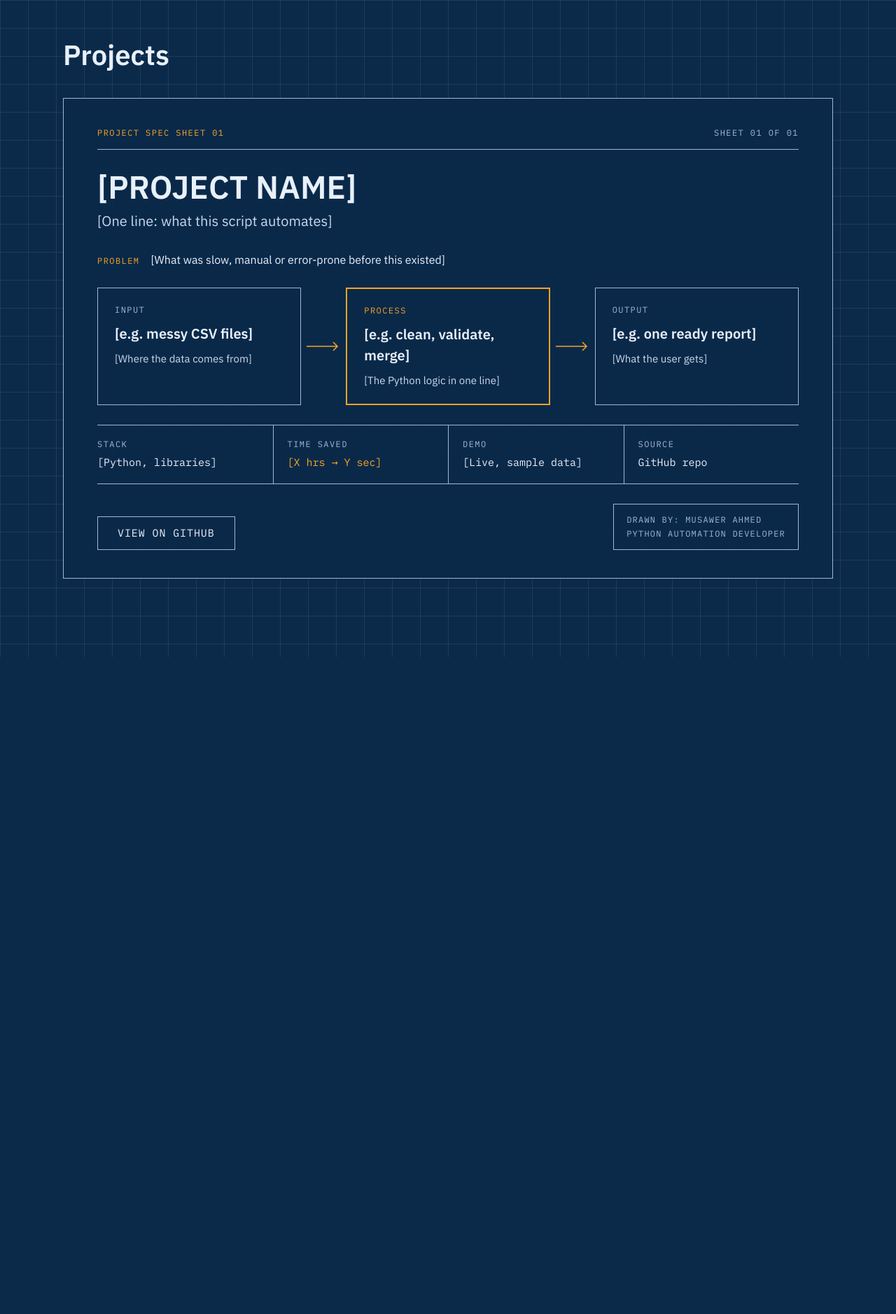
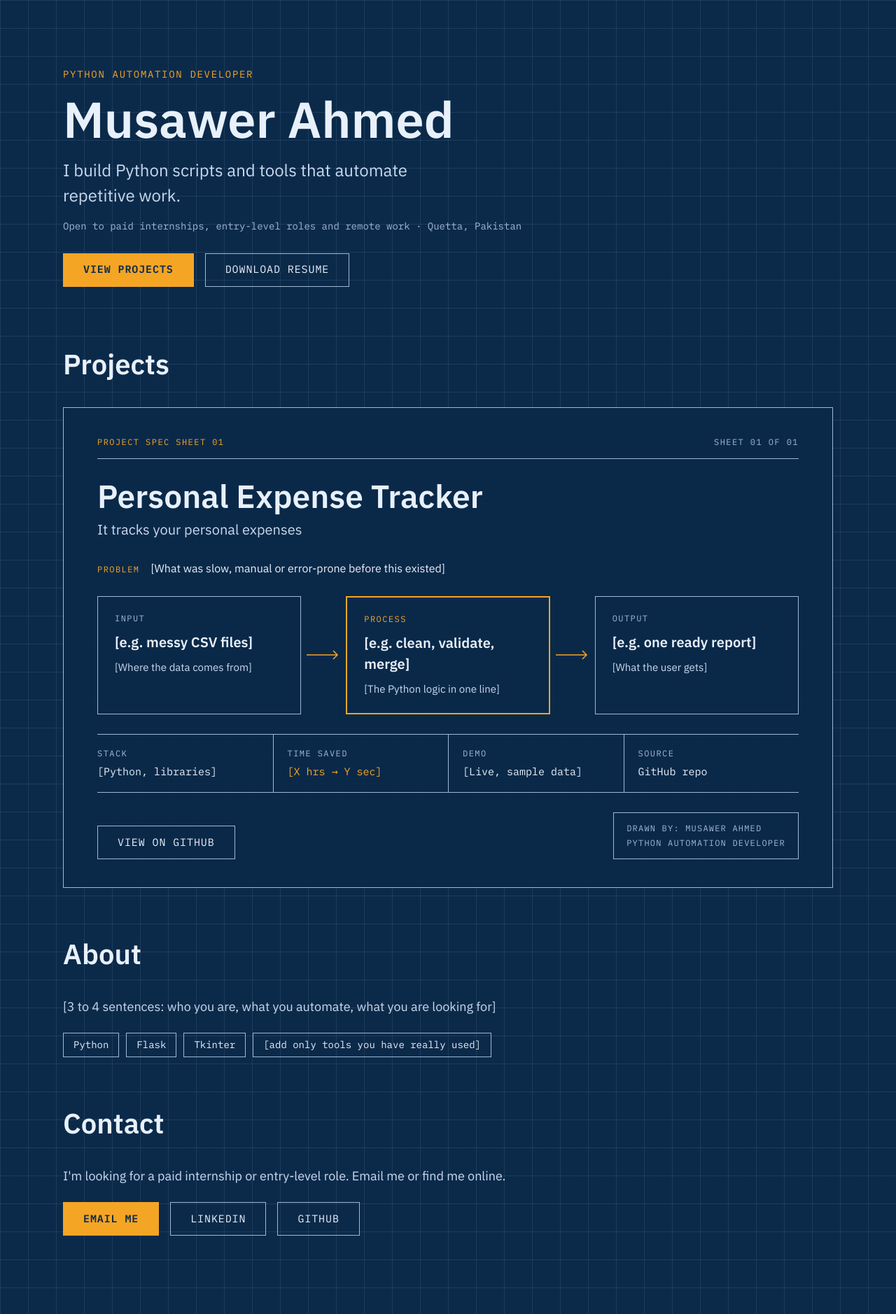
Before and after one commit to Musawer49/Portfolio-Website, a Flask app: page / in a window 1280 px wide. Shown: the whole page at 70% size. Before the commit the page ends 939 px from the top, so only its background shows below. Run offline with Flask 3, Linux system fonts and the light colour scheme.

Commit message:
Add email, linkedin, github, and download resume option

```diff
--- a/app.py
+++ b/app.py
@@ -6,8 +6,8 @@ app = Flask(__name__)
 PROJECTS = [
     {
         "slug": "project-one",
-        "name": "[PROJECT NAME]",
-        "tagline": "[One line: what this script automates]",
+        "name": "Personal Expense Tracker",
+        "tagline": "It tracks your personal expenses",
         "problem": "[What was slow, manual or error-prone before this existed]",
         "input": {"title": "[e.g. messy CSV files]", "note": "[Where the data comes from]"},
         "process": {"title": "[e.g. clean, validate, merge]", "note": "[The Python logic in one line]"},
--- a/requirements.txt
+++ b/requirements.txt
@@ -0,0 +1 @@
+flask
--- a/static/css/spec-sheet.css
+++ b/static/css/spec-sheet.css
@@ -174,7 +174,6 @@ main { padding: 48px 20px; }
   outline: 3px solid var(--bp-ink);
   outline-offset: 3px;
 }
-
 .spec__titleblock {
   padding: 12px 18px;
   border: 1px solid var(--bp-dim);
@@ -185,7 +184,6 @@ main { padding: 48px 20px; }
   color: var(--bp-dim);
   line-height: 1.7;
 }
-
 /* Tablet and phone */
 @media (max-width: 820px) {
   .spec__flow { grid-template-columns: 1fr; }
@@ -195,3 +193,79 @@ main { padding: 48px 20px; }
   .spec__facts > div:nth-child(n + 3) { border-top: 1px solid var(--bp-dim); }
   .spec__problem { flex-direction: column; gap: 6px; }
 }
+/* Hero */
+html { scroll-behavior: smooth; }
+.page-title { scroll-margin-top: 24px; }
+
+.hero {
+  max-width: 1100px;
+  margin: 0 auto 80px;
+  padding-top: 48px;
+  display: flex;
+  flex-direction: column;
+  gap: 16px;
+}
+.hero__eyebrow {
+  margin: 0;
+  font-family: var(--font-mono);
+  font-size: 0.875rem;
+  letter-spacing: 0.12em;
+  text-transform: uppercase;
+  color: var(--bp-accent);
+}
+.hero__name {
+  margin: 0;
+  font-size: clamp(2.5rem, 7vw, 4.5rem);
+  font-weight: 600;
+  line-height: 1.05;
+}
+.hero__pitch {
+  margin: 0;
+  max-width: 36rem;
+  font-size: clamp(1.125rem, 2.5vw, 1.5rem);
+  color: var(--bp-soft);
+}
+.hero__status {
+  margin: 0;
+  font-family: var(--font-mono);
+  font-size: 0.875rem;
+  color: var(--bp-dim);
+}
+.hero__buttons {
+  display: flex;
+  flex-wrap: wrap;
+  gap: 16px;
+  margin-top: 12px;
+}
+/* About and Contact */
+.about,
+.contact {
+  max-width: 1100px;
+  margin: 0 auto 64px;
+}
+.about__text {
+  margin: 0 0 24px;
+  max-width: 40rem;
+  font-size: 1.125rem;
+  color: var(--bp-soft);
+}
+.about__skills {
+  margin: 0;
+  padding: 0;
+  list-style: none;
+  display: flex;
+  flex-wrap: wrap;
+  gap: 10px;
+}
+.about__skills li {
+  padding: 6px 14px;
+  border: 1px solid var(--bp-dim);
+  font-family: var(--font-mono);
+  font-size: 0.875rem;
+  color: var(--bp-ink);
+}
+.contact__links {
+  display: flex;
+  flex-wrap: wrap;
+  gap: 16px;
+}
--- a/templates/index.html
+++ b/templates/index.html
@@ -2,8 +2,39 @@
 {% from "_spec_sheet.html" import spec_sheet %}
 
 {% block content %}
-<h1 class="page-title">Projects</h1>
+<section class="hero">
+  <p class="hero__eyebrow">Python automation developer</p>
+  <h1 class="hero__name">Musawer Ahmed</h1>
+  <p class="hero__pitch">I build Python scripts and tools that automate repetitive work.</p>
+  <p class="hero__status">Open to paid internships, entry-level roles and remote work · Quetta, Pakistan</p>
+  <div class="hero__buttons">
+    <a class="btn btn--primary" href="#projects">View projects</a>
+    <a class="btn" href="{{ url_for('static', filename='files/resume.pdf') }}" download>Download resume</a>
+  </div>
+</section>
+
+<h2 class="page-title" id="projects">Projects</h2>
 {% for p in projects %}
   {{ spec_sheet(p, loop.index, loop.length) }}
 {% endfor %}
+<section class="about" id="about">
+  <h2 class="page-title">About</h2>
+  <p class="about__text">[3 to 4 sentences: who you are, what you automate, what you are looking for]</p>
+  <ul class="about__skills" aria-label="Skills">
+    <li>Python</li>
+    <li>Flask</li>
+    <li>Tkinter</li>
+    <li>[add only tools you have really used]</li>
+  </ul>
+</section>
+
+<section class="contact" id="contact">
+  <h2 class="page-title">Contact</h2>
+  <p class="about__text">I'm looking for a paid internship or entry-level role. Email me or find me online.</p>
+  <div class="contact__links">
+    <a class="btn btn--primary" href="mailto:musawerahmedkhan2003@gmail.com">Email me</a>
+    <a class="btn" href="https://www.linkedin.com/in/musawer-a-8b14b524b/" rel="noopener">LinkedIn</a>
+    <a class="btn" href="https://github.com/Musawer49" rel="noopener">GitHub</a>
+  </div>
+</section>
 {% endblock %}
```
